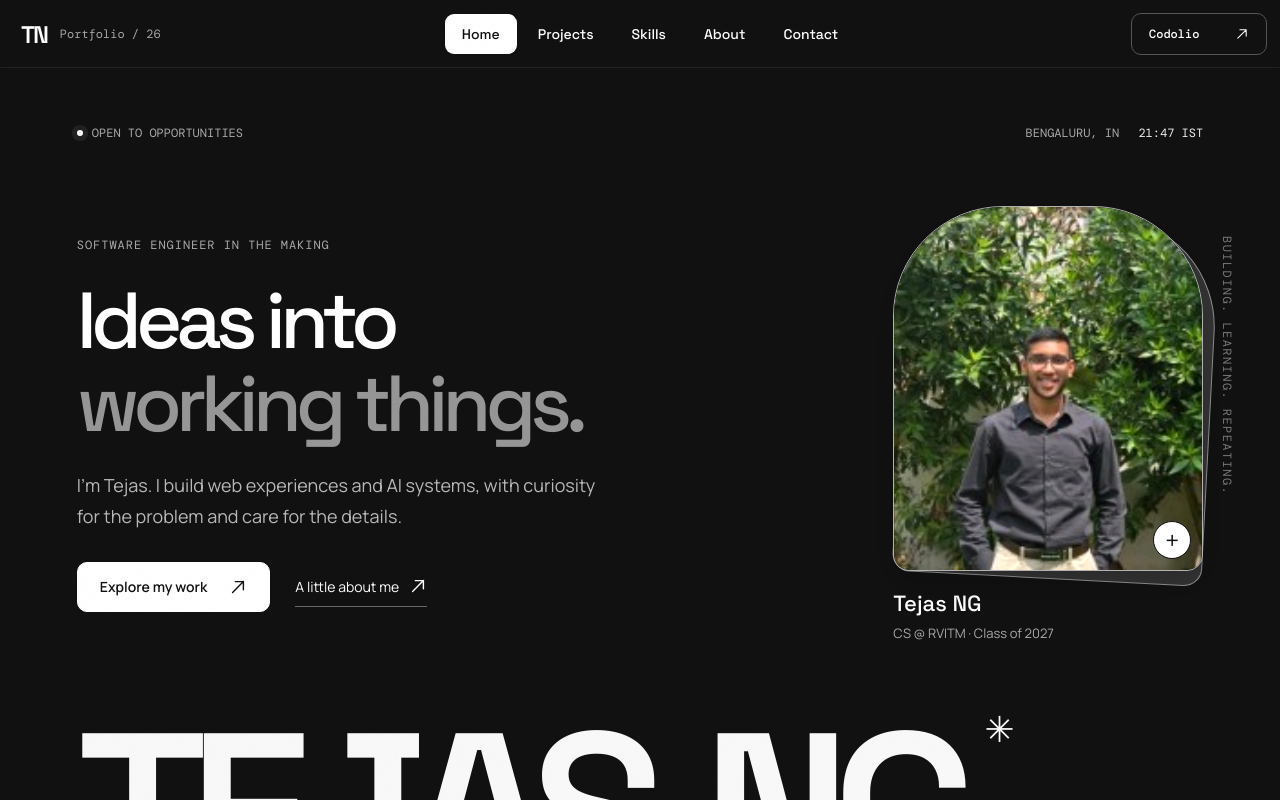
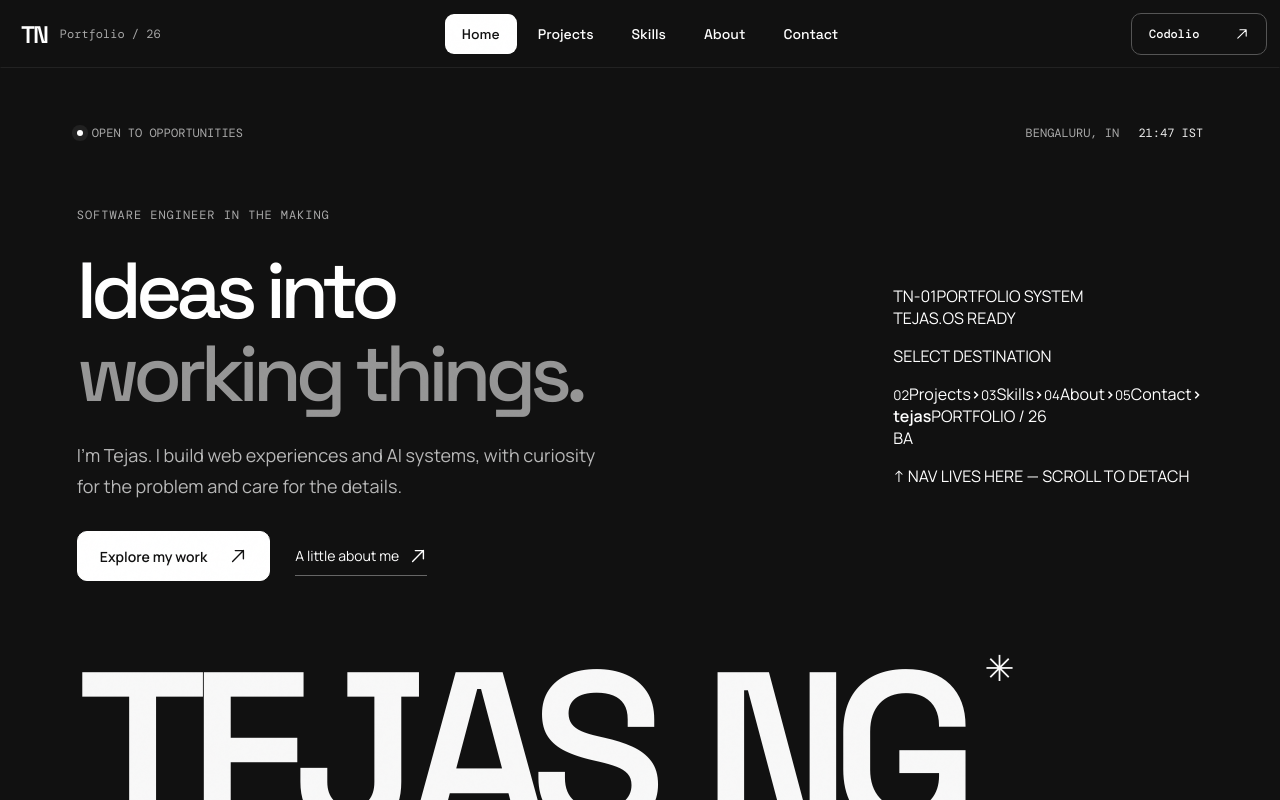
Before and after one commit to tejasng053/tejasng053.github.io, a React (Vite) app: page / in a window 1280 px wide. Shown: the top 800 px of the page. Built offline with nearby package versions, Linux system fonts and the light colour scheme; a web font is replaced by a local one.

Commit message:
feat: place Game Boy navigation in home hero

```diff
--- a/src/pages/HomePage.tsx
+++ b/src/pages/HomePage.tsx
@@ -4,7 +4,7 @@ import { featuredProjects, site } from '../data'
 import { Link } from '../router'
 import { AnimatedName } from '../AnimatedName'
 import { ProjectVisual } from '../ProjectVisual'
-import { PopPortrait } from '../PopPortrait'
+import { HomeGameBoy } from '../HomeGameBoy'
 
 const indexPages = [
   { path: '/projects', no: '01', title: 'The work', detail: 'Products, experiments & open source', meta: 'Explore projects' },
@@ -35,11 +35,7 @@ export function HomePage() {
             <p className="studio-hero-description">I’m Tejas. I build web experiences and AI systems, with curiosity for the problem and care for the details.</p>
             <div className="studio-hero-actions"><Link to="/projects" className="studio-button light" data-cursor="EXPLORE">Explore my work <ArrowIcon /></Link><Link to="/about" className="studio-text-link">A little about me <ArrowIcon /></Link></div>
           </div>
-          <div className="studio-portrait">
-            <PopPortrait priority />
-            <div className="studio-portrait-caption"><strong>Tejas NG</strong><span>CS @ RVITM · Class of 2027</span></div>
-            <span className="studio-portrait-tag">BUILDING. LEARNING. REPEATING.</span>
-          </div>
+          <HomeGameBoy />
         </div>
         <AnimatedName />
         <div className="studio-hero-foot"><span>SOFTWARE / AI / RESEARCH</span><a href="#selected-work">SCROLL TO EXPLORE <span>↓</span></a><span>PORTFOLIO — 2026</span></div>
```
